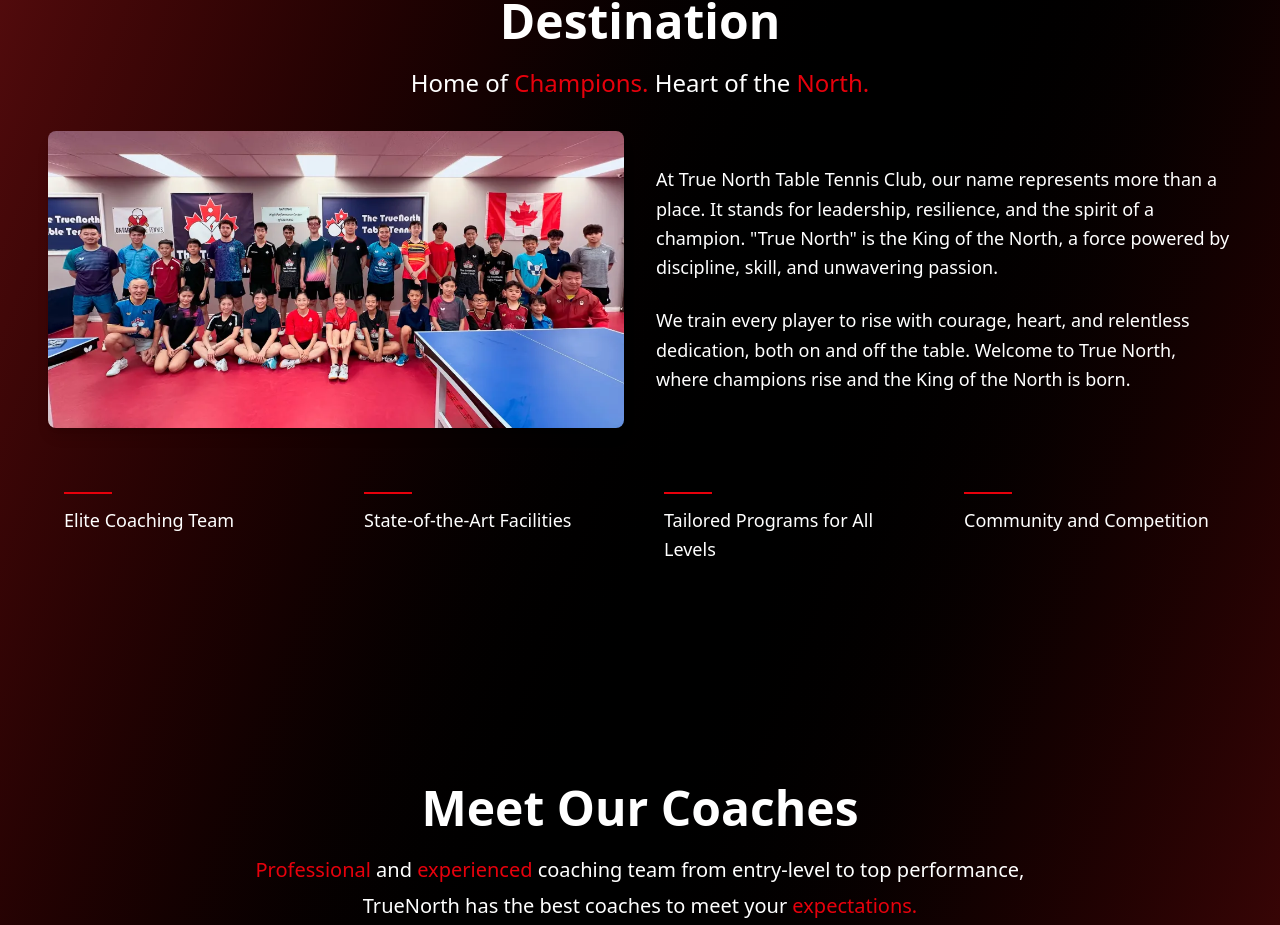
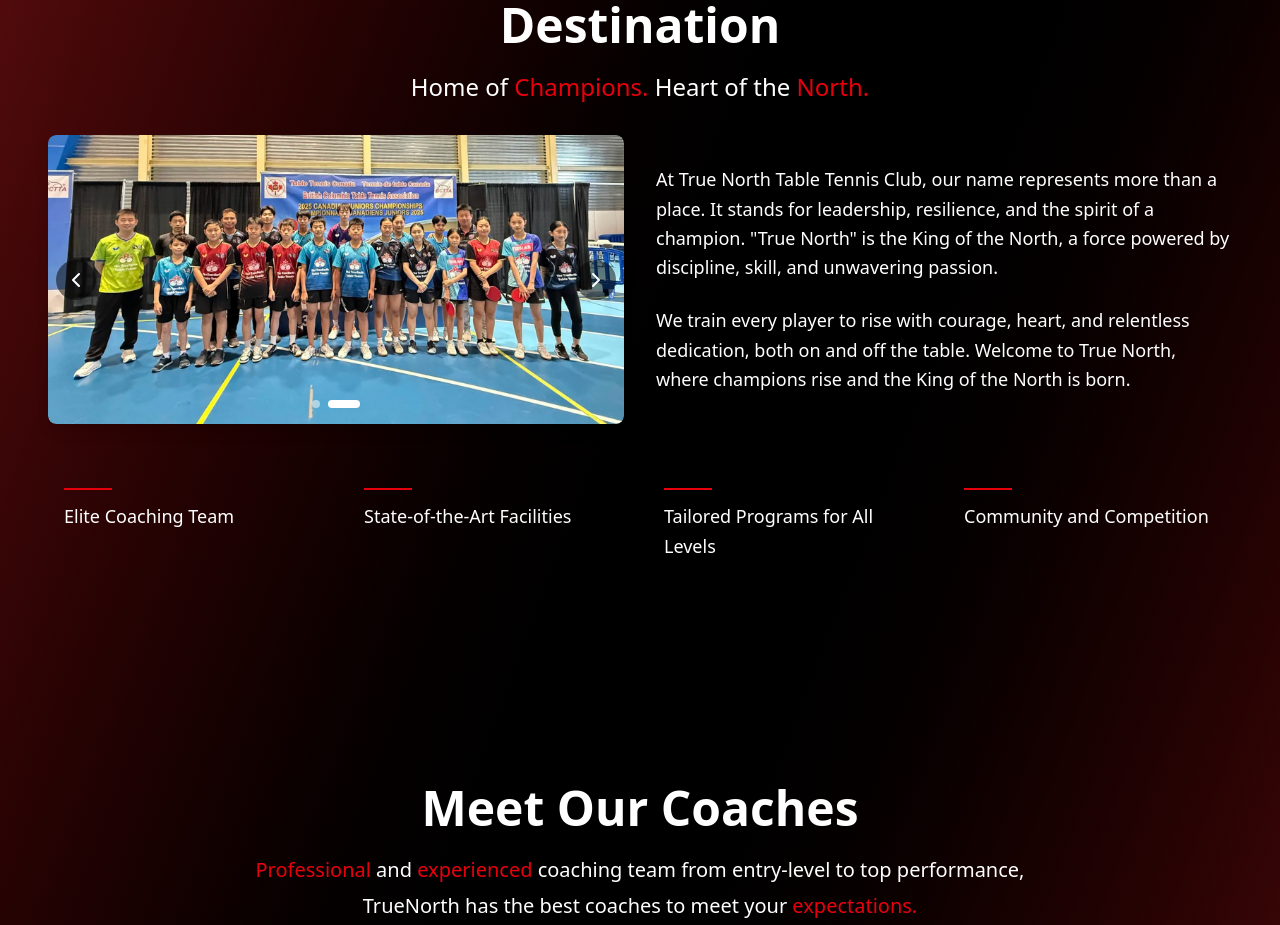
Before and after one commit to v-par23/truenorth, a React (Vite) app in the folder truenorthwebsite/: page / in a window 1280 px wide. Shown: the part 952-1877 px from the top of the page. Built offline with nearby package versions, Linux system fonts and the light colour scheme.

Commit message:
added slideshow effect

```diff
--- a/truenorthwebsite/src/components/Home.jsx
+++ b/truenorthwebsite/src/components/Home.jsx
@@ -4,21 +4,46 @@
 // import IMG4 from "../assets/image_4.png"; // Temporarily commented out
 import IMG5 from "../assets/image_5.png";
 import img from "../assets/image.png";
+import truenorth2 from "../assets/truenorth2.jpeg";
 import ButterflyLogo from "../assets/butterfly_shop_2025.png";
 import TTCanLogo from "../assets/ttcan.jpg";
 import OntarioTTLogo from "../assets/ontario-tt.jpg";
 import Navbar from "./Navbar";
 import { Link } from 'react-router-dom';
-import { Phone, Mail, Instagram, MapPin } from "lucide-react";
+import { Phone, Mail, Instagram, MapPin, ChevronLeft, ChevronRight } from "lucide-react";
 import { motion } from "motion/react";
 import { useEffect, useState } from "react";
 
 const Home = () => {
   const [aboutUsAnimated, setAboutUsAnimated] = useState(false);
+  const [currentSlide, setCurrentSlide] = useState(0);
 
     useEffect(() => {
       setAboutUsAnimated(true);
   }, []);
+
+  // Slideshow images
+  const slideshowImages = [
+    img, // image.png
+    truenorth2, // truenorth2.jpeg
+  ];
+
+  // Auto-rotate slideshow every 5 seconds
+  useEffect(() => {
+    const interval = setInterval(() => {
+      setCurrentSlide((prev) => (prev + 1) % slideshowImages.length);
+    }, 5000); // Change slide every 5 seconds
+
+    return () => clearInterval(interval);
+  }, [slideshowImages.length]);
+
+  const nextSlide = () => {
+    setCurrentSlide((prev) => (prev + 1) % slideshowImages.length);
+  };
+
+  const prevSlide = () => {
+    setCurrentSlide((prev) => (prev - 1 + slideshowImages.length) % slideshowImages.length);
+  };
 
      const AboutUs = () => {
   return(
@@ -82,16 +107,55 @@
       {/* Main Content Section */}
       <div className="flex flex-col lg:flex-row items-center justify-center gap-6 lg:gap-8 mb-12 lg:mb-16">
 
-        {/* Image Section */}
-        <motion.div className="w-full lg:flex-1 max-w-md lg:max-w-xl"
-          whileHover={{scale:1.1}}
-        >
-          <img
-            src={img}
-            alt="True North Table Tennis Club"
-            className="rounded-lg w-full h-auto object-cover shadow-lg"
-          />
-        </motion.div>
+        {/* Image Slideshow Section */}
+        <div className="w-full lg:flex-1 max-w-md lg:max-w-xl relative">
+          <div className="relative rounded-lg overflow-hidden shadow-lg">
+            <motion.div
+              key={currentSlide}
+              initial={{ opacity: 0 }}
+              animate={{ opacity: 1 }}
+              exit={{ opacity: 0 }}
+              transition={{ duration: 0.5 }}
+              className="w-full"
+            >
+              <img
+                src={slideshowImages[currentSlide]}
+                alt="True North Table Tennis Club"
+                className="rounded-lg w-full h-auto object-cover"
+              />
+            </motion.div>
+
+            {/* Navigation Arrows */}
+            <button
+              onClick={prevSlide}
+              className="absolute left-2 top-1/2 -translate-y-1/2 bg-black/50 hover:bg-black/70 text-white p-2 rounded-full transition-all duration-300 z-10"
+              aria-label="Previous image"
+            >
+              <ChevronLeft className="w-6 h-6" />
+            </button>
+            <button
+              onClick={nextSlide}
+              className="absolute right-2 top-1/2 -translate-y-1/2 bg-black/50 hover:bg-black/70 text-white p-2 rounded-full transition-all duration-300 z-10"
+              aria-label="Next image"
+            >
+              <ChevronRight className="w-6 h-6" />
+            </button>
+
+            {/* Slide Indicators */}
+            <div className="absolute bottom-4 left-1/2 -translate-x-1/2 flex gap-2 z-10">
+              {slideshowImages.map((_, index) => (
+                <button
+                  key={index}
+                  onClick={() => setCurrentSlide(index)}
+                  className={`w-2 h-2 rounded-full transition-all duration-300 ${
+                    index === currentSlide ? 'bg-white w-8' : 'bg-white/50'
+                  }`}
+                  aria-label={`Go to slide ${index + 1}`}
+                />
+              ))}
+            </div>
+          </div>
+        </div>
 
         {/* Text Section */}
         <div className="w-full lg:flex-1 max-w-md lg:max-w-xl text-center lg:text-left">
```
Also changed, not shown: truenorthwebsite/src/assets/truenorth2.jpeg (added).
